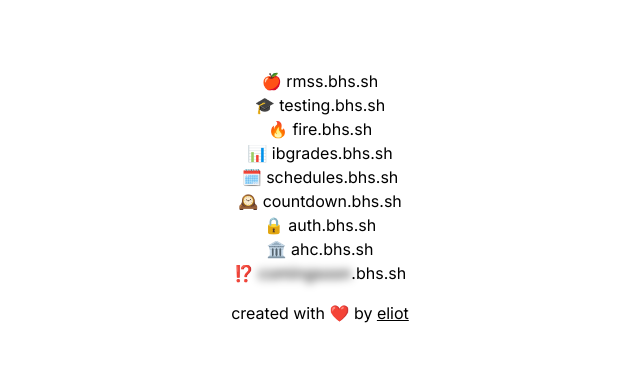
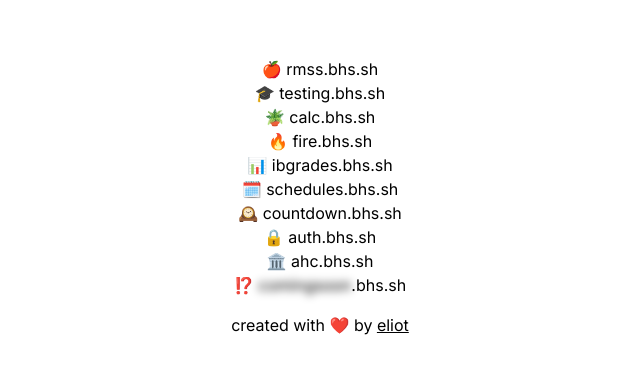
Before and after one commit to eiiot/index.bhs.sh, a Next.js app: page / in a window 1280 px wide. Shown: the part 203-576 px from the top of the page, without its empty margins (320-960 px from the left). Built offline with nearby package versions, Linux system fonts and the light colour scheme.

Commit message:
add calc

```diff
--- a/app/page.tsx
+++ b/app/page.tsx
@@ -5,6 +5,7 @@ export default function Home() {
     <main className="flex flex-col items-center justify-center min-h-screen py-2">
       <Link href="https://rmss.bhs.sh">🍎 rmss.bhs.sh</Link>
       <Link href="https://testing.bhs.sh">🎓 testing.bhs.sh</Link>
+      <Link href="https://calc.bhs.sh">🪴 calc.bhs.sh</Link>
       <Link href="https://fire.bhs.sh">🔥 fire.bhs.sh</Link>
       <Link href="https://ibgrades.bhs.sh">📊 ibgrades.bhs.sh</Link>
       <Link href="https://schedules.bhs.sh">🗓️ schedules.bhs.sh</Link>
```
